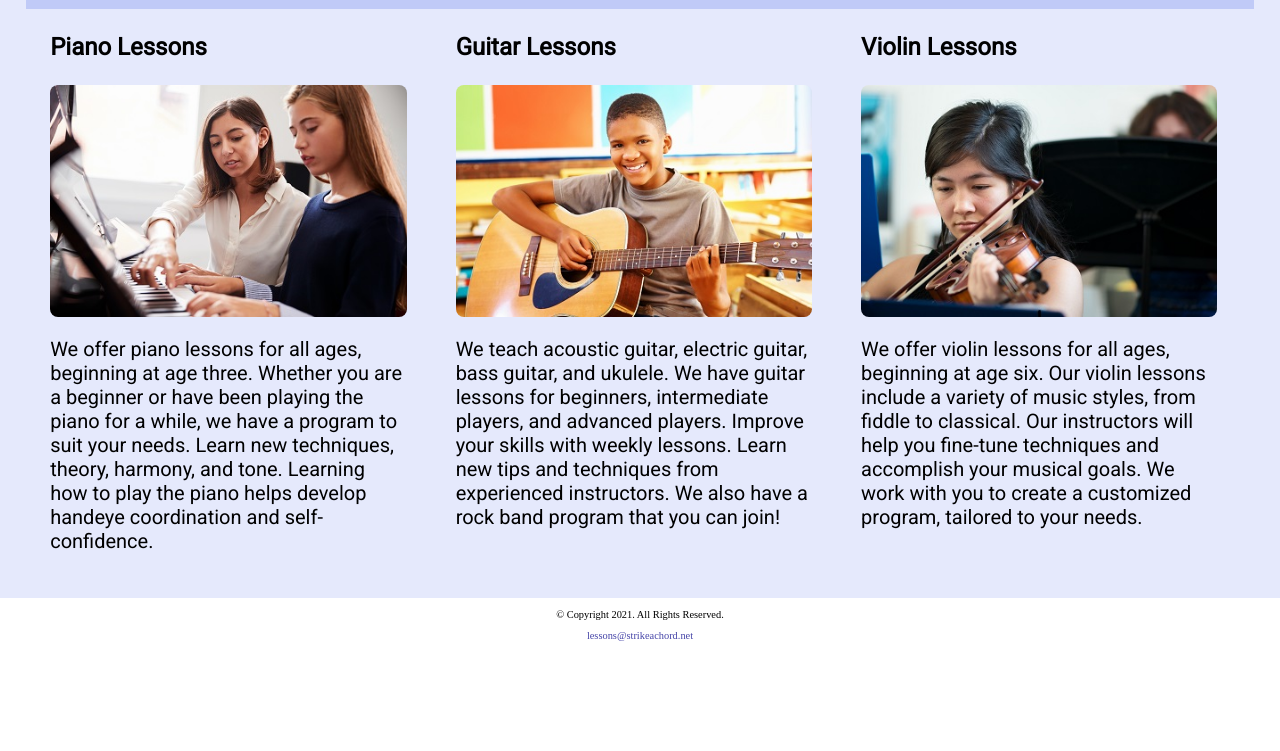
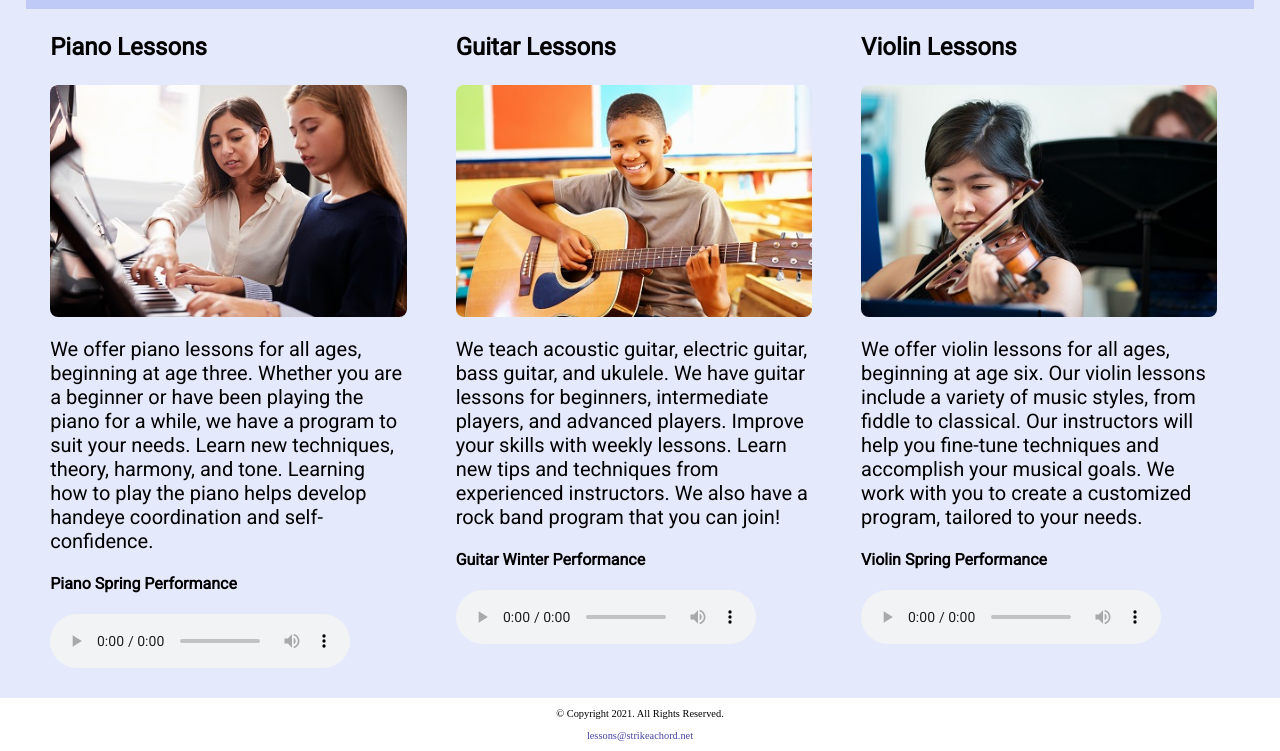
Before and after one commit to alerrrk/strike-a-chord, a plain HTML site: page lessons.html in a window 1280 px wide. Shown: the part 484-1235 px from the top of the page. Before the commit the page ends 1136 px from the top, so only its background shows below. Drawn offline with Linux system fonts and the light colour scheme.

Commit message:
added ch9 lab files

```diff
--- a/lessons.html
+++ b/lessons.html
@@ -46,22 +46,50 @@
   <h3>Piano Lessons</h3>
   <img src="images/piano-lesson.jpg" alt="piano teacher and student sitting at a piano" class="round">
   <p>We offer piano lessons for all ages, beginning at age three. Whether you are a beginner or have been playing the piano for a while, we have a program to suit your needs. Learn new techniques, theory, harmony, and tone. Learning how to play the piano helps develop handeye coordination and self-confidence.</p>
+
+
+  <h4>Piano Spring Performance</h4>
+    <audio controls>
+      <source src="media/piano.mp3" type="audio/mp3">
+      <source src="media/piano.ogg" type="audio/ogg">
+      Your browser does not support the audio element.
+    </audio>
 </section>
 
 <section id='guitar'>
   <h3>Guitar Lessons</h3>
   <img src="images/child-guitar.jpg" alt="child with a smile holding a guitar" class="round">
   <p>We teach acoustic guitar, electric guitar, bass guitar, and ukulele. We have guitar lessons for beginners, intermediate players, and advanced players. Improve your skills with weekly lessons. Learn new tips and techniques from experienced instructors. We also have a rock band program that you can join!</p>
+
+
+  <h4>Guitar Winter Performance</h4>
+    <audio controls>
+      <source src="media/guitar.mp3" type="audio/mp3">
+      <source src="media/guitar.ogg" type="audio/ogg">
+      Your browser does not support the audio element.
+    </audio>
 </section>
 
 <section id=violin>
   <h3>Violin Lessons</h3>
   <img src="images/woman-violin.jpg" alt="woman playing the violin" class="round">
   <p>We offer violin lessons for all ages, beginning at age six. Our violin lessons include a variety of music styles, from fiddle to classical. Our instructors will help you fine-tune techniques and accomplish your musical goals. We work with you to create a customized program, tailored to your needs.</p>
+
+
+  <h4>Violin Spring Performance</h4>
+    <audio controls>
+      <source src="media/violin.mp3" type="audio/mp3">
+      <source src="media/violin.ogg" type="audio/ogg">
+      Your browser does not support the audio element.
+    </audio>
 </section>
-	</main>
-	<footer><p>&copy; Copyright 2021. All Rights Reserved.</p>
+
+</main>
+
+
+  <footer><p>&copy; Copyright 2021. All Rights Reserved.</p>
 		<p><a href=mailto:lessons@strikeachord.net>lessons@strikeachord.net</a></p>
 	</footer>
+
 </body>
 </html>
```
Also changed, not shown: 7 other files.
